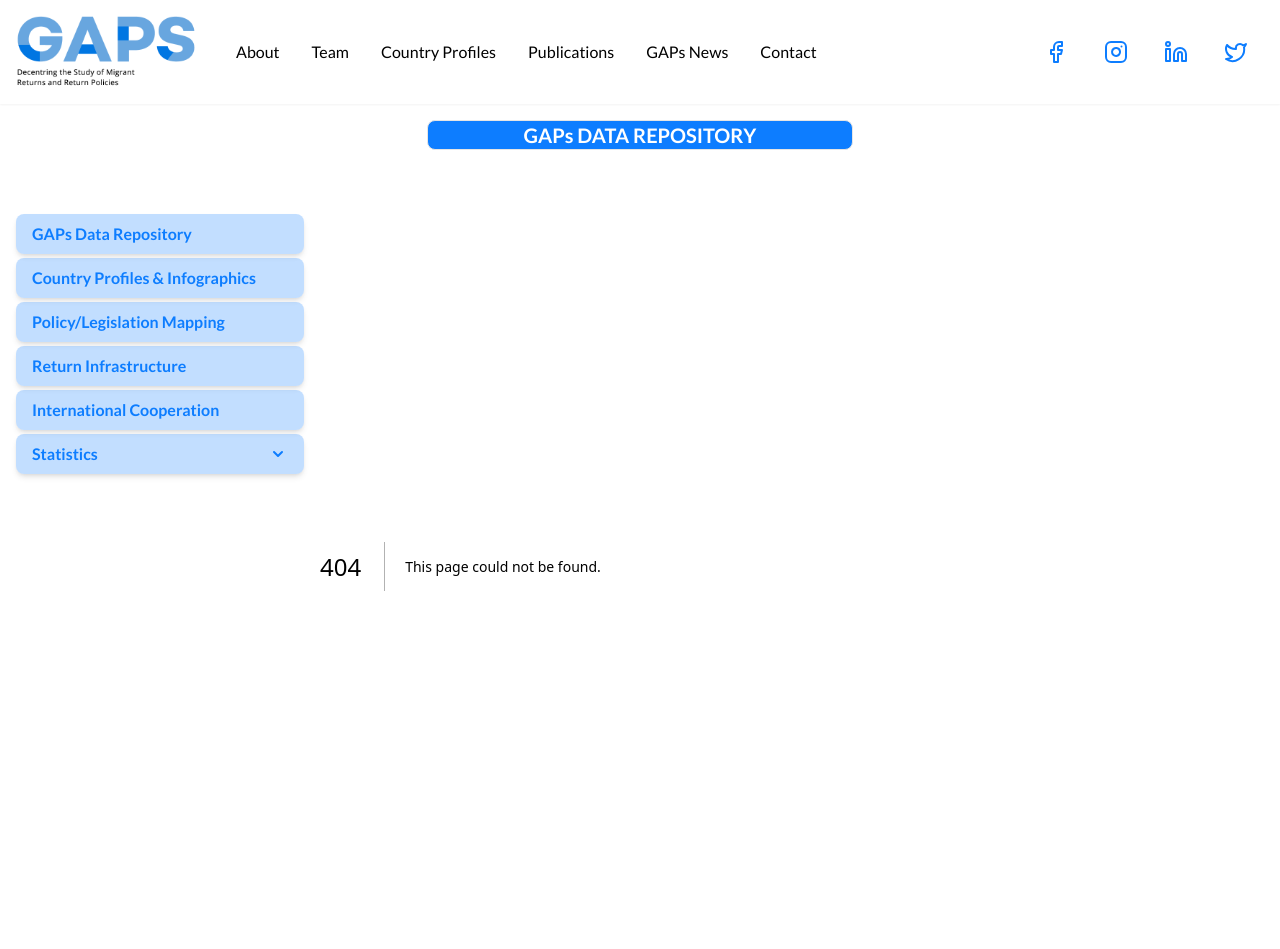
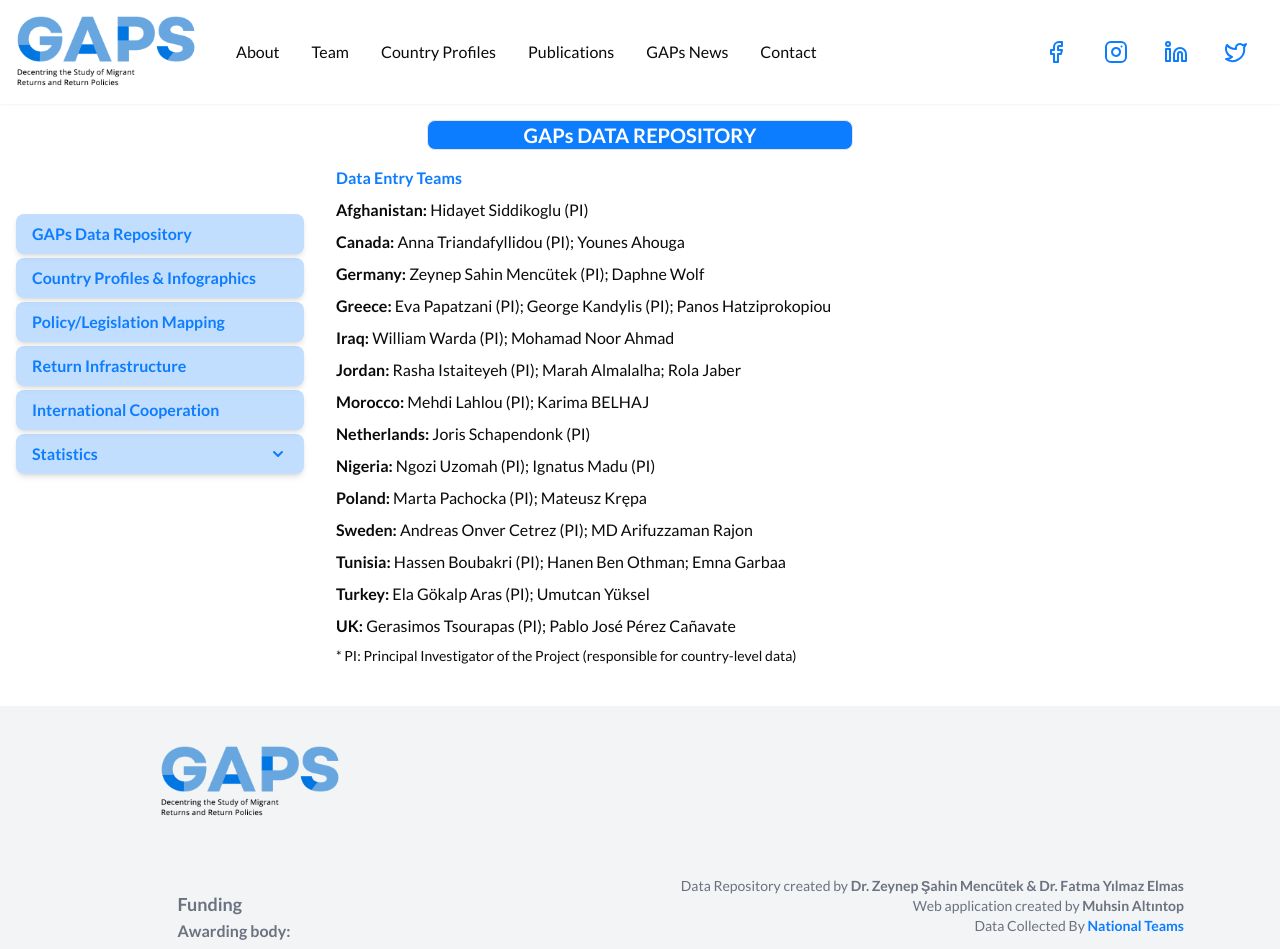
Before and after one commit to muhsinaltintop/gap-project, a Next.js app: page /data-entry-teams in a window 1280 px wide. Before the commit this address had no page. Shown: the top 949 px of the page. Built offline with nearby package versions, Linux system fonts and the light colour scheme.

Commit message:
data collection teams added

```diff
--- a/app/_components/ChartComponent.jsx
+++ b/app/_components/ChartComponent.jsx
@@ -118,13 +118,20 @@ const ChartComponent = ({ data, title }) => {
           ))}
         </BarChart>
       </div>
-      <div className="font-bold">
+      <div className="flex font-bold justify-between">
+        <div>
+
             Original Data:{" "}
             <Link href={`${source?.originalData}`} target="_blank"> <span className="font-normal  text-primary">
 
             {source?.title}
             </span>
             </Link>
+        </div>
+        <div>
+
+          National Experts
+        </div>
       </div>
       <button
         className="m-4"
--- /dev/null
+++ b/app/_components/DataEntryTeams.jsx
@@ -0,0 +1,45 @@
+import React from 'react'
+
+const DataEntryTeams = () => {
+  return (
+    <div className='ml-4'>
+
+    <div className='font-bold text-primary'>Data Entry Teams</div>
+    <div className='mt-2'> <span className='font-bold'>Afghanistan:</span> Hidayet Siddikoglu (PI) </div>
+    <div className='mt-2'> <span className='font-bold'>Canada:</span> Anna Triandafyllidou (PI); Younes Ahouga</div>
+    <div className='mt-2'> <span className='font-bold'>Germany:</span> Zeynep Sahin Mencütek (PI); Daphne Wolf </div>
+    <div className='mt-2'> <span className='font-bold'>Greece:</span> Eva Papatzani (PI); George Kandylis (PI); Panos Hatziprokopiou </div>
+    <div className='mt-2'> <span className='font-bold'>Iraq:</span> William Warda (PI); Mohamad Noor Ahmad </div>
+    <div className='mt-2'> <span className='font-bold'>Jordan:</span> Rasha Istaiteyeh (PI); Marah Almalalha; Rola Jaber </div>
+    <div className='mt-2'> <span className='font-bold'>Morocco:</span> Mehdi Lahlou (PI); Karima BELHAJ </div>
+    <div className='mt-2'> <span className='font-bold'>Netherlands:</span> Joris Schapendonk (PI)</div>
+    <div className='mt-2'> <span className='font-bold'>Nigeria:</span> Ngozi Uzomah (PI); Ignatus Madu (PI) </div>
+    <div className='mt-2'> <span className='font-bold'>Poland:</span> Marta Pachocka (PI); Mateusz Krępa</div>
+    <div className='mt-2'> <span className='font-bold'>Sweden:</span> Andreas Onver Cetrez (PI); MD Arifuzzaman Rajon </div>
+    <div className='mt-2'> <span className='font-bold'>Tunisia:</span> Hassen Boubakri (PI); Hanen Ben Othman; Emna Garbaa</div>
+    <div className='mt-2'> <span className='font-bold'>Turkey:</span> Ela Gökalp Aras (PI); Umutcan Yüksel </div>
+    <div className='mt-2'> <span className='font-bold'>UK:</span> Gerasimos Tsourapas (PI); Pablo José Pérez Cañavate</div>
+
+
+
+    <div className='text-sm mt-2'>* PI: Principal Investigator of the Project (responsible for country-level data)</div>
+
+
+
+
+
+
+
+
+
+
+
+
+
+
+
+    </div>
+  )
+}
+
+export default DataEntryTeams
--- a/app/_components/Footer.jsx
+++ b/app/_components/Footer.jsx
@@ -41,17 +41,32 @@ const Footer = () => {
 
           </div>
           <div className="mt-4 mr-24 text-right text-sm text-gray-500">
+            <div>
+
           Data Repository created by {" "}
                 <Link href={"#"}>
                   <span className="font-bold">
                     Dr. Zeynep Şahin Mencütek & Dr. Fatma Yılmaz Elmas
                   </span>
                 </Link>
-                <br />
+            </div>
+            <div>
+
+
                Web application created by {" "}
                <Link href={"#"}>
                  <span className="font-bold">Muhsin Altıntop</span>
                </Link>
+            </div>
+
+            <div>
+              Data Collected By <Link href={'/data-entry-teams'}>
+              <span className="font-bold text-primary">
+
+              National Teams
+              </span>
+              </Link>
+            </div>
           </div>
 
         </div>
--- /dev/null
+++ b/app/data-entry-teams/page.jsx
@@ -0,0 +1,10 @@
+import React from 'react'
+import DataEntryTeams from '../_components/DataEntryTeams'
+
+const page = () => {
+  return (
+    <div><DataEntryTeams/></div>
+  )
+}
+
+export default page
--- a/app/page.jsx
+++ b/app/page.jsx
@@ -49,7 +49,10 @@ organized presentation for those interested in return related data:
     from empirical data collected from  <Link href={"/country-list"} target="_blank" className="text-primary"> 14 countries</Link>.  The selection of categories and sub-categories is based on their relevance to understanding return and readmission policies and practices, as well as considerations of data accessibility, reliability, clarity, and comparability.
     </p>
     <p className="mt-2">
-    Data collection in 2023 and 2024 is carried out by national experts of the <Link href={"https://www.returnmigration.eu/team"} target="_blank" className="text-primary">GAPs Project consortium</Link>, entries are realized through REDCap Software ensuring a secure web connection with authentication and data logging as well as enabling systematic organisation, storage, and retrieval of data. The accuracy of the data is based on the national experts and the quality of original data sources consulted during the data collection phase.
+    Data collection in 2023 and 2024 is carried out by {" "}
+    <Link href={'/data-entry-teams'} className="text-primary">national experts</Link>{" "}
+     of the <Link href={"https://www.returnmigration.eu/team"} target="_blank" className="text-primary">GAPs Project consortium</Link>, entries are realized through REDCap Software ensuring a secure web connection with authentication and data logging as well as enabling systematic organisation, storage, and retrieval of data. The accuracy of the data is based on the {" "}
+     <Link href={'/data-entry-teams'} className="text-primary">national experts</Link>{" "} and the quality of original data sources consulted during the data collection phase.
     </p>
     <p className="mt-2">
     To learn more about the types of data, selection criteria, scope, coverage, data quality and assurance, archiving and presentation, roles and responsibilities in data curation, and the technical data dictionary codebook, please see the full report: <Link href={"https://zenodo.org/records/10790795"} target="_blank" className="text-primary"> D1.2 GAPs Data Repository on return: Guideline, data samples and codebook</Link>.
```
